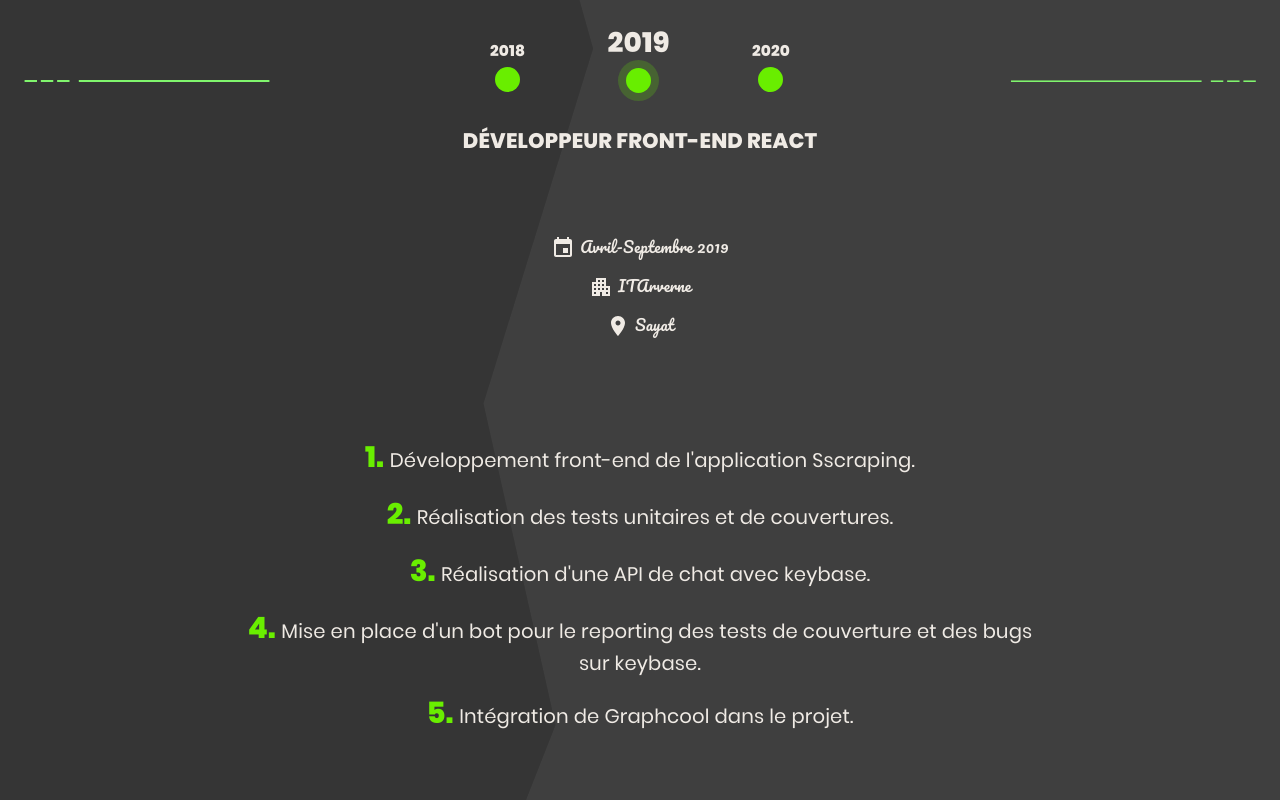
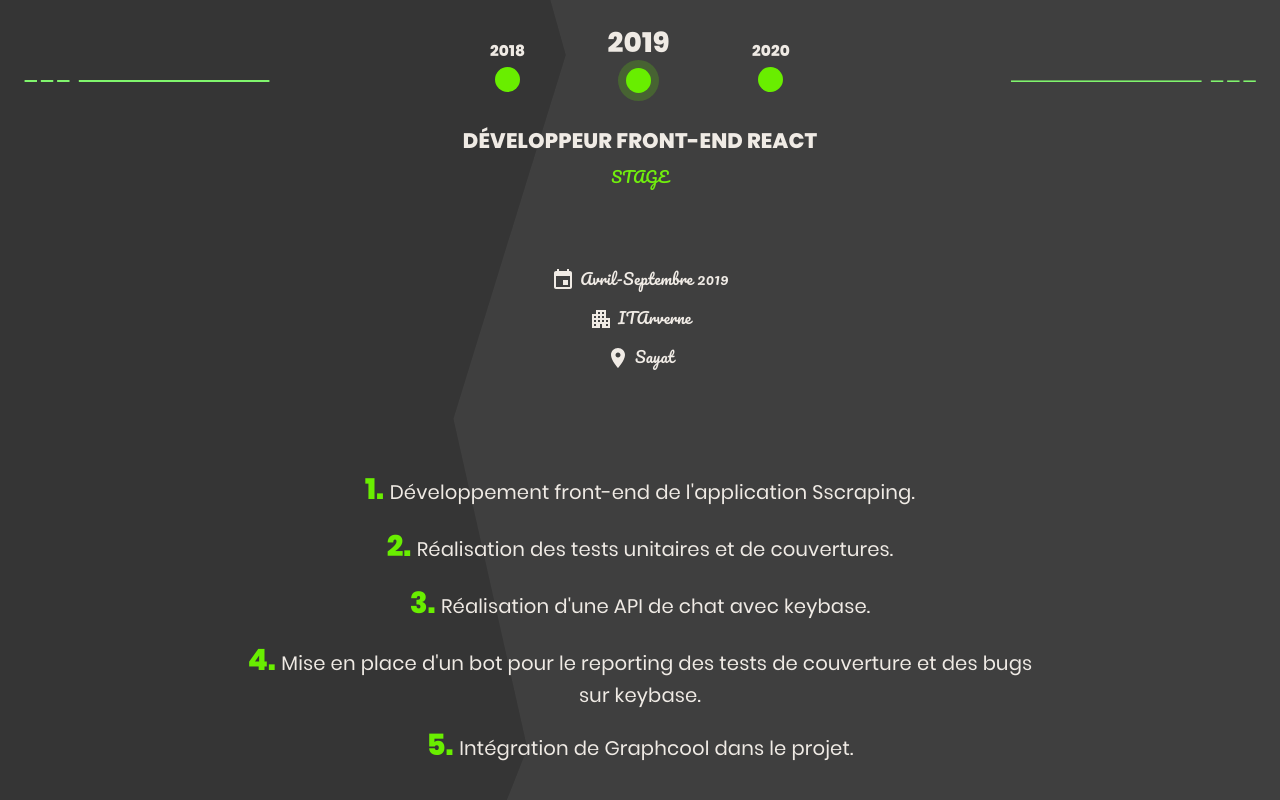
Before and after one commit to kaayso/Portfolio, a React (Create React App) app: page / in a window 1280 px wide. Shown: the part 2966-3766 px from the top of the page. Built offline with nearby package versions, Linux system fonts and the light colour scheme.

Commit message:
contract type

```diff
--- a/src/containers/route/route.jsx
+++ b/src/containers/route/route.jsx
@@ -25,7 +25,8 @@ export default function Route() {
         "Ajout de nouvelles fonctionnalités à l’application",
         "Réalisation des tests de couvertures et tests unitaires.",
       ],
-      title: "Développeur full-stack React/Java",
+      title: "Développeur front-end React",
+      subTitle: "stage",
     },
     {
       id: 1,
@@ -41,6 +42,7 @@ export default function Route() {
         "Intégration de Graphcool dans le projet.",
       ],
       title: "Développeur front-end React",
+      subTitle: "stage",
     },
     {
       id: 2,
@@ -57,6 +59,7 @@ export default function Route() {
         "Participation aux entretiens de stage.",
       ],
       title: "Développeur full-stack React/Django",
+      subTitle: "cdd",
     },
   ];
   const size = useWindowSize();
@@ -104,6 +107,9 @@ export default function Route() {
           <div id="parcours-content-wrapper">
             <div className="parcours-content__title">
               {route[activeIndex].title}
+            </div>
+            <div className="parcours-content__sub-title">
+              {route[activeIndex].subTitle}
             </div>
             <Grid container className="parcours-grid">
               <Grid
--- a/src/containers/route/route.scss
+++ b/src/containers/route/route.scss
@@ -13,6 +13,15 @@
   font-size: $lg-font-size;
   text-transform: capitalize;
   margin-bottom: 10px;
+}
+
+.parcours-content__sub-title {
+  font-size: $md-font-size;
+  text-align: center;
+  text-transform: uppercase;
+  margin-top: 10px;
+  font-family: "pacifico";
+  color: $primary-green;
 }
 
 .parcours__wrapper {
```
